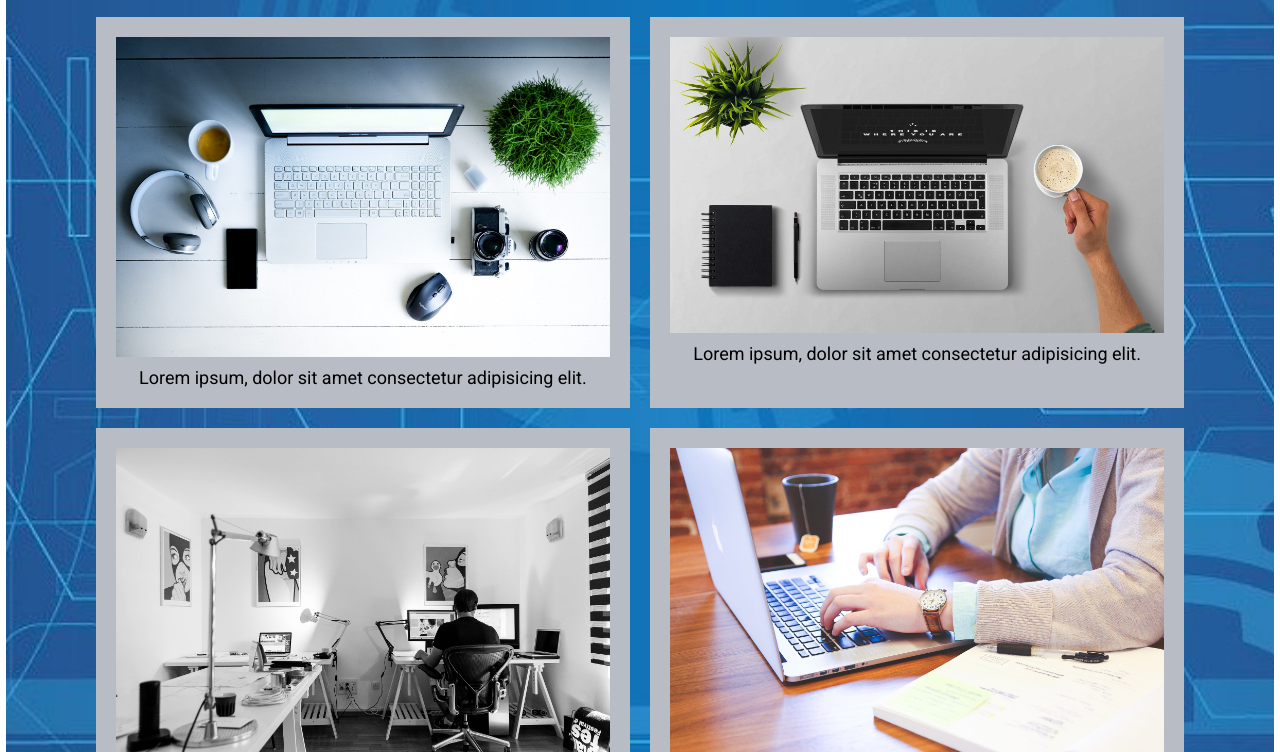
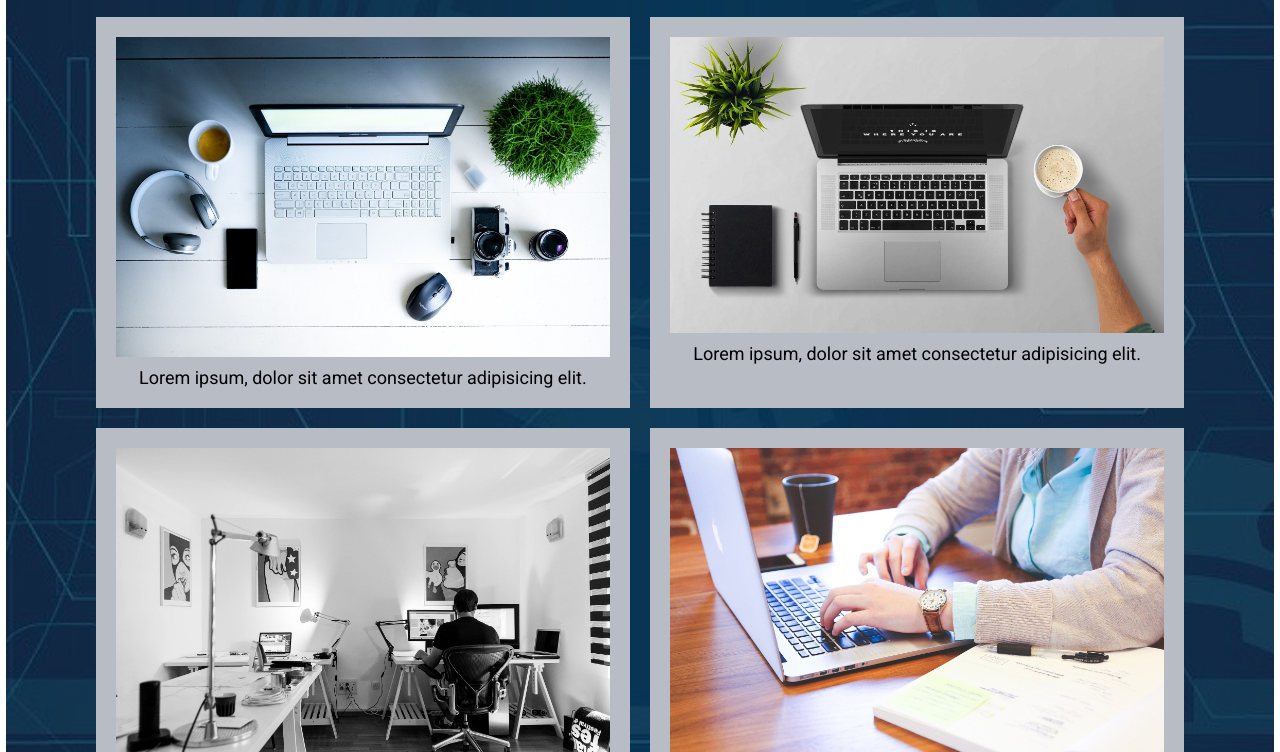
Before and after one commit to BGowera/top-landing-page, a plain HTML site: page index.html in a window 1280 px wide. Shown: the part 1155-1907 px from the top of the page. Drawn offline with Linux system fonts and the light colour scheme.

Commit message:
edited background

```diff
--- a/css/style.css
+++ b/css/style.css
@@ -133,13 +133,27 @@ h3{
 }
 
 #gallery{
-    background-image: url(/img/geometric-1732847_1920.jpg);
+   position: relative;
+   background-color: #030303;
+}
+
+#gallery:before{
+    content: "";
+    top:0;
+    left:0;
+    right:0;
+    bottom:0;
+    position: absolute;
+ background-image: url(/img/background.jpg);
+
     background-position: center center;
     background-repeat: no-repeat;
     background-size: cover;
+    opacity: 0.45;
 }
 
 .showcase{
+    position:relative;
     display:flex;
     flex-wrap:wrap;
     justify-content: center;
```
Also changed, not shown: img/background.jpg (renamed from img/geometric-1732847_1920.jpg).
